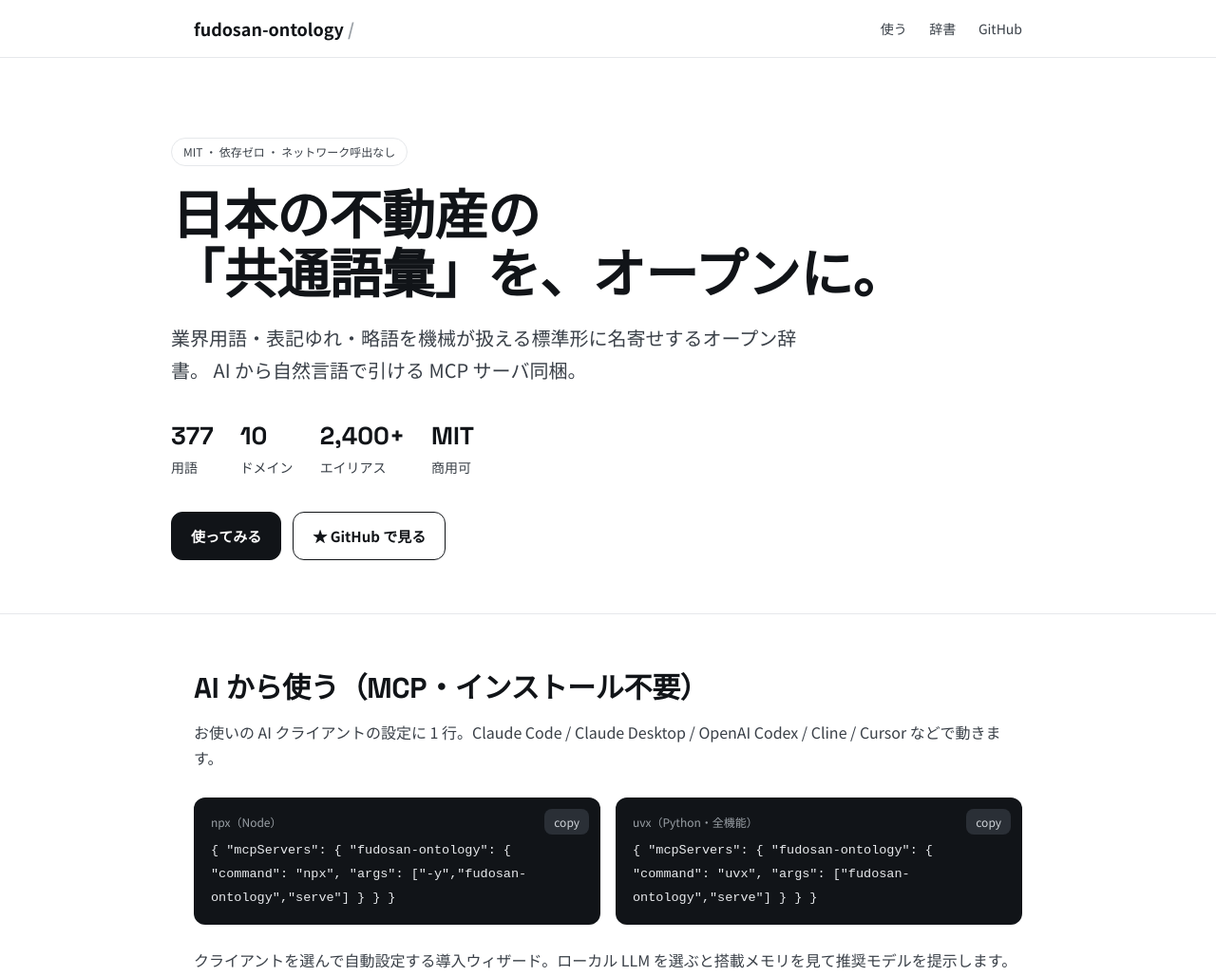
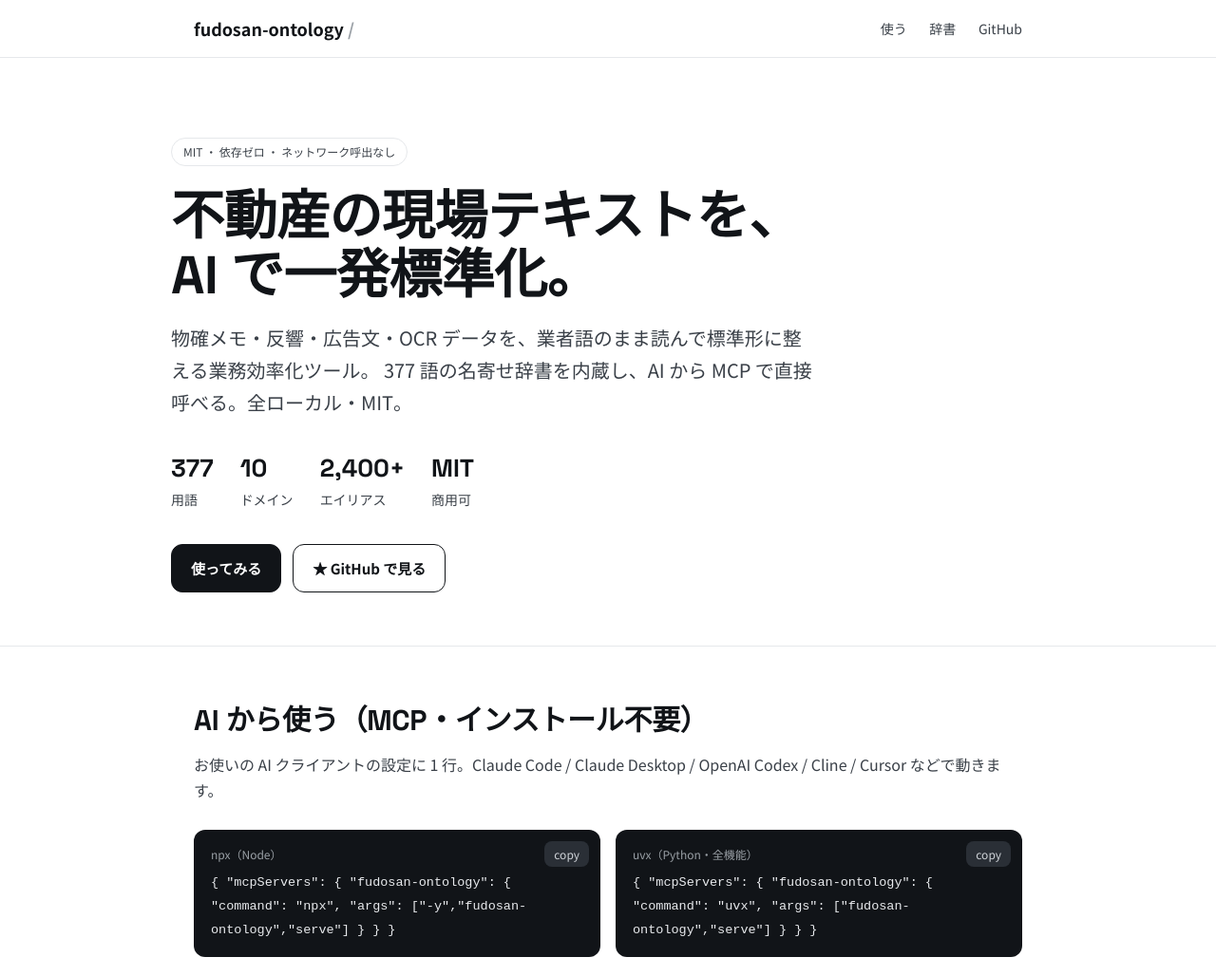
Before and after one commit to shoeiiwaya/fudosan-ontology, a plain HTML site: page index.html in a window 1280 px wide. Shown: the top 1028 px of the page at 95% size. Drawn offline with Linux system fonts and the light colour scheme.

Commit message:
site: reframe hero to a workflow-efficiency tool

```diff
--- a/index.html
+++ b/index.html
@@ -4,7 +4,7 @@
 <meta charset="utf-8">
 <meta name="viewport" content="width=device-width, initial-scale=1">
 <title>fudosan-ontology — 不動産 業界用語・名寄せオントロジー</title>
-<meta name="description" content="日本の不動産の業界用語・表記ゆれ・略語を機械可読に名寄せするオープン辞書。377語/10ドメイン。MCPサーバ同梱・MIT・依存ゼロ・ネットワークなし。">
+<meta name="description" content="不動産の現場テキスト(物確メモ・反響・広告文・OCR)をAIで標準化する業務効率化ツール。377語の名寄せ辞書+正規化ハーネス+MCPサーバ。MIT・依存ゼロ・ネットワークなし。">
 <link rel="preconnect" href="https://fonts.googleapis.com">
 <link rel="preconnect" href="https://fonts.gstatic.com" crossorigin>
 <link href="https://fonts.googleapis.com/css2?family=Space+Grotesk:wght@500;700&family=Noto+Sans+JP:wght@400;500;700&display=swap" rel="stylesheet">
@@ -89,9 +89,9 @@
 <main>
 <div class="wrap hero">
   <span class="badge">MIT ・ 依存ゼロ ・ ネットワーク呼出なし</span>
-  <h1>日本の不動産の<br>「共通語彙」を、オープンに。</h1>
-  <p class="lead">業界用語・表記ゆれ・略語を機械が扱える標準形に名寄せするオープン辞書。
-    AI から自然言語で引ける MCP サーバ同梱。</p>
+  <h1>不動産の現場テキストを、<br>AI で一発標準化。</h1>
+  <p class="lead">物確メモ・反響・広告文・OCR データを、業者語のまま読んで標準形に整える業務効率化ツール。
+    377 語の名寄せ辞書を内蔵し、AI から MCP で直接呼べる。全ローカル・MIT。</p>
   <div class="stats">
     <div><b>377</b>用語</div>
     <div><b>10</b>ドメイン</div>
@@ -153,7 +153,7 @@ npx -y fudosan-ontology selftest   # 動作確認</code></div>
 </main>
 
 <footer><div class="wrap">
-  <div><b>fudosan-ontology</b> — 不動産の共通語彙を、オープンに。</div>
+  <div><b>fudosan-ontology</b> — 不動産の現場テキストを、AI で標準化。</div>
   <div style="margin-top:8px">
     <a href="https://github.com/shoeiiwaya/fudosan-ontology">GitHub</a> ・
     <a href="https://github.com/shoeiiwaya/fudosan-ontology/blob/main/LICENSE">MIT License</a> ・
```
